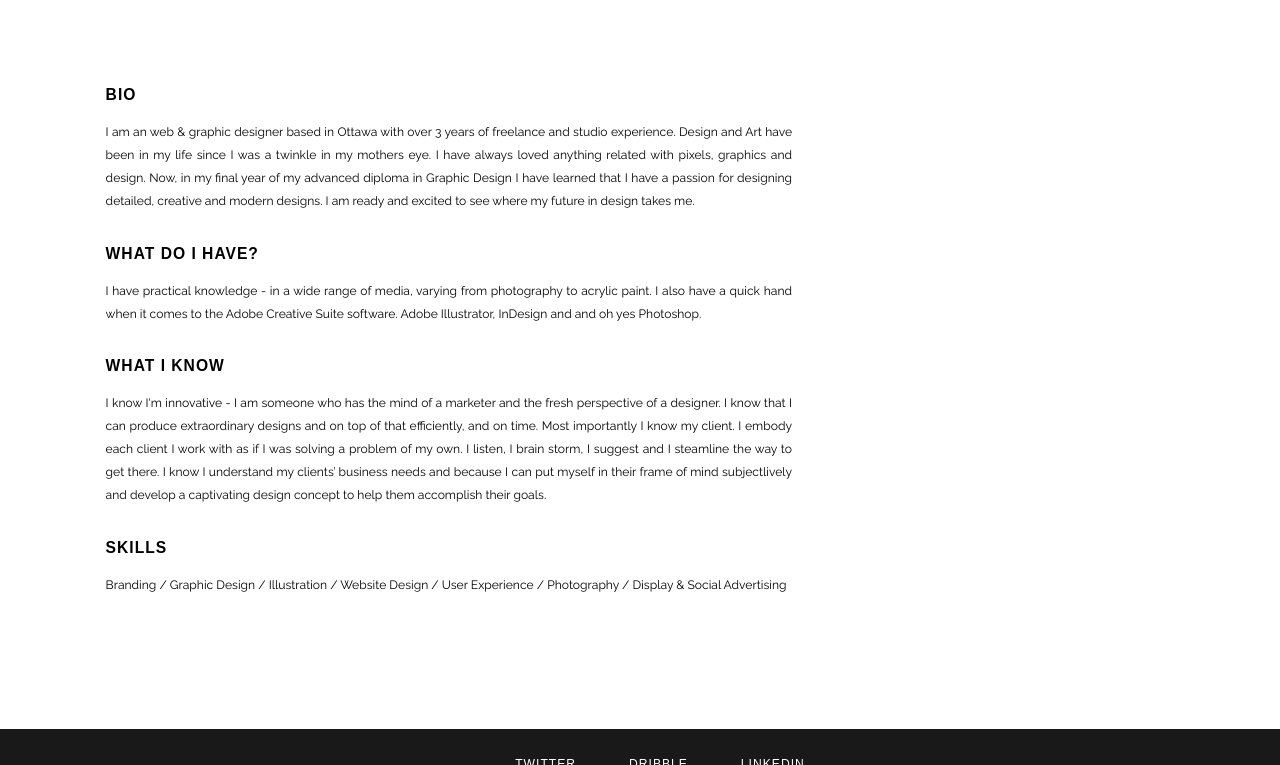
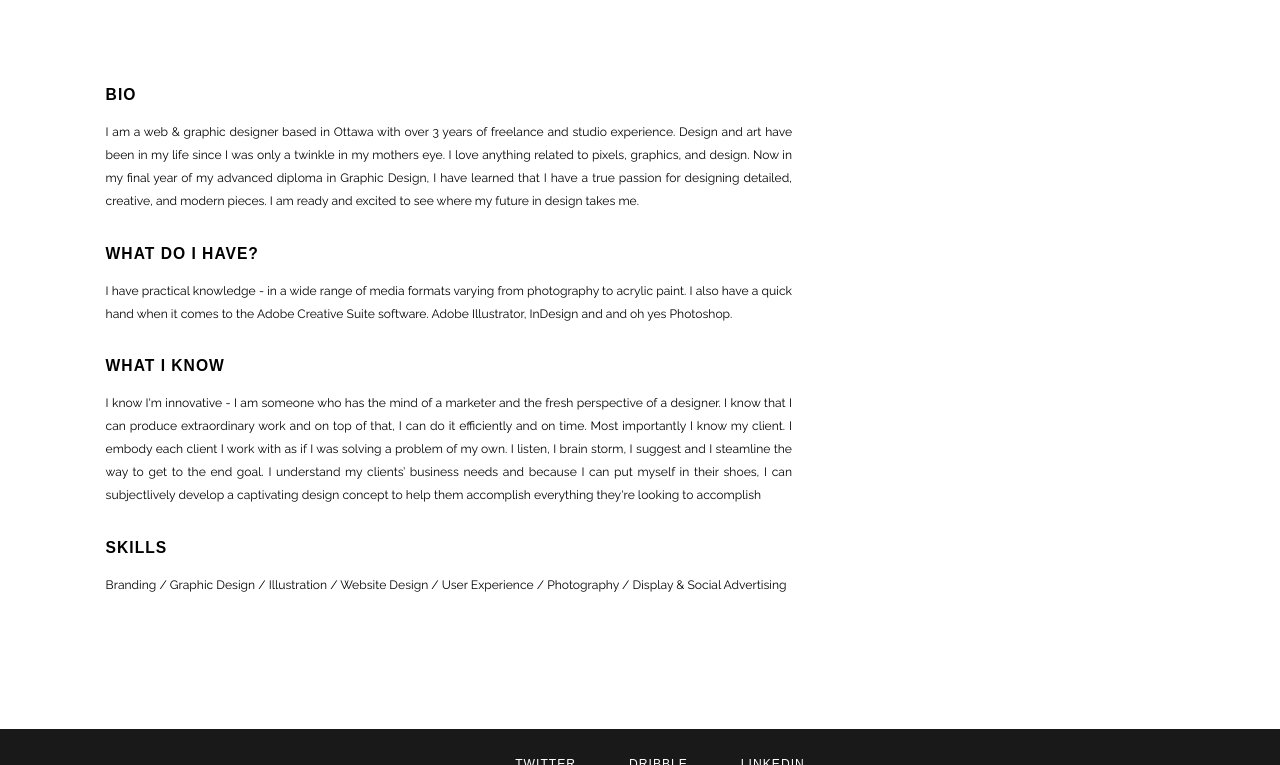
Before and after one commit to norr0065/portfolio-site, a Jekyll site: the page built from index.html, in a window 1280 px wide and 900 px high, scrolled down 1647 px, cut to the strip 135-900 px from the top of the window. Built offline with Jekyll 4.4.1, drawn with Linux system fonts in a browser that asks for light colours; Markdown is read by kramdown in place of the engine named in the settings.

Commit message:
Proofing Content

```diff
--- a/index.html
+++ b/index.html
@@ -15,19 +15,17 @@ layout: default
         <A name="bio"></A>
             <h2 class="bio-h2 milli">BIO</h2>
                 <p class="micro">
-        I am an web & graphic designer based in Ottawa with over 3 years of freelance and studio experience. Design and Art have been in my life since I was a twinkle in my mothers eye.
-
-        I have always loved anything related with pixels, graphics and design. Now, in my final year of my advanced diploma in Graphic Design I have learned that I have a passion for designing detailed, creative and modern designs. I am ready and excited to see where my future in design takes me.
+       I am a web & graphic designer based in Ottawa with over 3 years of freelance and studio experience. Design and art have been in my life since I was only a twinkle in my mothers eye. I love anything related to pixels, graphics, and design. Now in my final year of my advanced diploma in Graphic Design, I have learned that I have a true passion for designing detailed, creative, and modern pieces. I am ready and excited to see where my future in design takes me.
                 </p>
 
             <h2 class="bio-h2 milli">WHAT DO I HAVE?</h2>
                 <p class="micro">
-        I have practical knowledge - in a wide range of media, varying from photography to acrylic paint. I also have a quick hand when it comes to the Adobe Creative Suite software.  Adobe Illustrator, InDesign and and oh yes Photoshop.
+  I have practical knowledge - in a wide range of media formats varying from photography to acrylic paint. I also have a quick hand when it comes to the Adobe Creative Suite software. Adobe Illustrator, InDesign and and oh yes Photoshop.
                 </p>
 
             <h2 class="bio-h2 milli">WHAT I KNOW</h2>
                 <p class="micro">
-        I know I'm innovative - I am someone who has the mind of a marketer and the fresh perspective of a designer. I know that I can produce extraordinary designs and on top of that efficiently, and on time. Most importantly I know my client. I embody each client I work with as if I was solving a problem of my own. I listen, I brain storm, I suggest and I steamline the way to get there. I know I understand my clients’ business needs and because I can put myself in their frame of mind subjectlively and  develop a captivating design concept to help them accomplish their goals.
+      I know I'm innovative - I am someone who has the mind of a marketer and the fresh perspective of a designer. I know that I can produce extraordinary work and on top of that, I can do it efficiently and on time. Most importantly I know my client. I embody each client I work with as if I was solving a problem of my own. I listen, I brain storm, I suggest and I steamline the way to get to the end goal. I understand my clients’ business needs and because I can put myself in their shoes, I can subjectlively develop a captivating design concept to help them accomplish everything they're looking to accomplish
                 </p>
 
             <h2 class="bio-h2 milli">SKILLS</h2>
```
